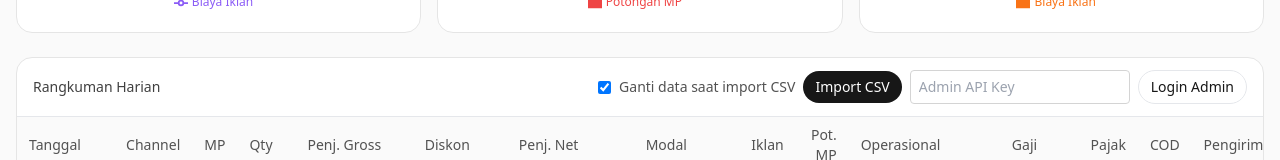
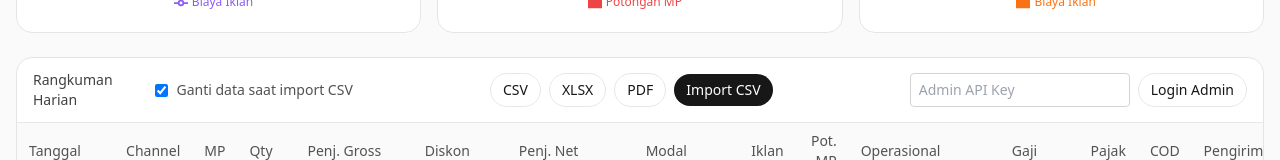
Before and after one commit to arnshyz/dashboard-v1, a Next.js app: page / in a window 1280 px wide. Shown: the part 987-1147 px from the top of the page. Built offline with nearby package versions, Linux system fonts and the light colour scheme; no server answers.

Commit message:
Reposition export buttons next to import control

```diff
--- a/pages/index.js
+++ b/pages/index.js
@@ -302,9 +302,6 @@ export default function IndexPage() {
               </div>
               {/* Action group */}
               <div className="flex flex-wrap items-center gap-2">
-                <button onClick={()=>doExport('csv')} className="w-full sm:w-auto px-3 py-1.5 rounded-full border text-sm bg-white hover:bg-neutral-50 dark:bg-neutral-800 dark:text-neutral-100 dark:border-neutral-700">CSV</button>
-                <button onClick={()=>doExport('xlsx')} className="w-full sm:w-auto px-3 py-1.5 rounded-full border text-sm bg-white hover:bg-neutral-50 dark:bg-neutral-800 dark:text-neutral-100 dark:border-neutral-700">XLSX</button>
-                <button onClick={()=>doExport('pdf')} className="w-full sm:w-auto px-3 py-1.5 rounded-full border text-sm bg-white hover:bg-neutral-50 dark:bg-neutral-800 dark:text-neutral-100 dark:border-neutral-700">PDF</button>
                 <button onClick={toggleTheme} className="w-full sm:w-auto px-3 py-1.5 rounded-full border text-sm bg-white hover:bg-neutral-50 dark:bg-neutral-800 dark:text-neutral-100 dark:border-neutral-700" title="Ganti tema">
                   {theme === 'dark' ? '☀️ Terang' : '🌙 Gelap'}
                 </button>
@@ -477,16 +474,23 @@ export default function IndexPage() {
         <div className="rounded-2xl border border-neutral-200 bg-white overflow-hidden dark:bg-neutral-900 dark:border-neutral-800">
           <div className="flex flex-col sm:flex-row sm:items-center sm:justify-between px-4 py-3 border-b gap-2 dark:border-neutral-800">
             <div className="text-sm font-medium text-neutral-700 dark:text-neutral-200">Rangkuman Harian</div>
-            <div className="grid grid-cols-1 sm:grid-cols-3 md:flex md:flex-wrap items-center gap-2 w-full md:w-auto">
+            <div className="flex flex-col gap-2 w-full lg:flex-row lg:items-center lg:justify-between">
               <label className="flex items-center gap-2 text-sm text-neutral-600 dark:text-neutral-300">
                 <input type="checkbox" checked={replaceOnImport} onChange={(e) => setReplaceOnImport(e.target.checked)} />
                 Ganti data saat import CSV
               </label>
-              <label className="text-sm px-3 py-1.5 rounded-full bg-neutral-900 text-white cursor-pointer dark:bg-neutral-200 dark:text-neutral-900 text-center">
-                Import CSV
-                <input type="file" accept=".csv" className="hidden" onChange={(e)=>{ const f = e.target.files?.[0]; if (f) onImportCSV(f); }} />
-              </label>
-              <div className="flex gap-2">
+              <div className="flex flex-col sm:flex-row sm:items-center gap-2">
+                <div className="flex flex-wrap sm:flex-nowrap gap-2">
+                  <button onClick={()=>doExport('csv')} className="w-full sm:w-auto px-3 py-1.5 rounded-full border text-sm bg-white hover:bg-neutral-50 dark:bg-neutral-800 dark:text-neutral-100 dark:border-neutral-700">CSV</button>
+                  <button onClick={()=>doExport('xlsx')} className="w-full sm:w-auto px-3 py-1.5 rounded-full border text-sm bg-white hover:bg-neutral-50 dark:bg-neutral-800 dark:text-neutral-100 dark:border-neutral-700">XLSX</button>
+                  <button onClick={()=>doExport('pdf')} className="w-full sm:w-auto px-3 py-1.5 rounded-full border text-sm bg-white hover:bg-neutral-50 dark:bg-neutral-800 dark:text-neutral-100 dark:border-neutral-700">PDF</button>
+                </div>
+                <label className="inline-flex items-center justify-center text-sm px-3 py-1.5 rounded-full bg-neutral-900 text-white cursor-pointer dark:bg-neutral-200 dark:text-neutral-900 text-center">
+                  Import CSV
+                  <input type="file" accept=".csv" className="hidden" onChange={(e)=>{ const f = e.target.files?.[0]; if (f) onImportCSV(f); }} />
+                </label>
+              </div>
+              <div className="flex flex-col sm:flex-row gap-2 w-full lg:w-auto">
                 <input placeholder="Admin API Key" value={adminKey} onChange={(e)=>setAdminKey(e.target.value)} className="flex-1 px-2 py-1 rounded border border-neutral-300 text-sm dark:bg-neutral-800 dark:border-neutral-700" />
                 <button onClick={loginAdmin} className="px-3 py-1.5 rounded-full border text-sm bg-white hover:bg-neutral-50 dark:bg-neutral-800 dark:text-neutral-100 dark:border-neutral-700">Login Admin</button>
               </div>
```
